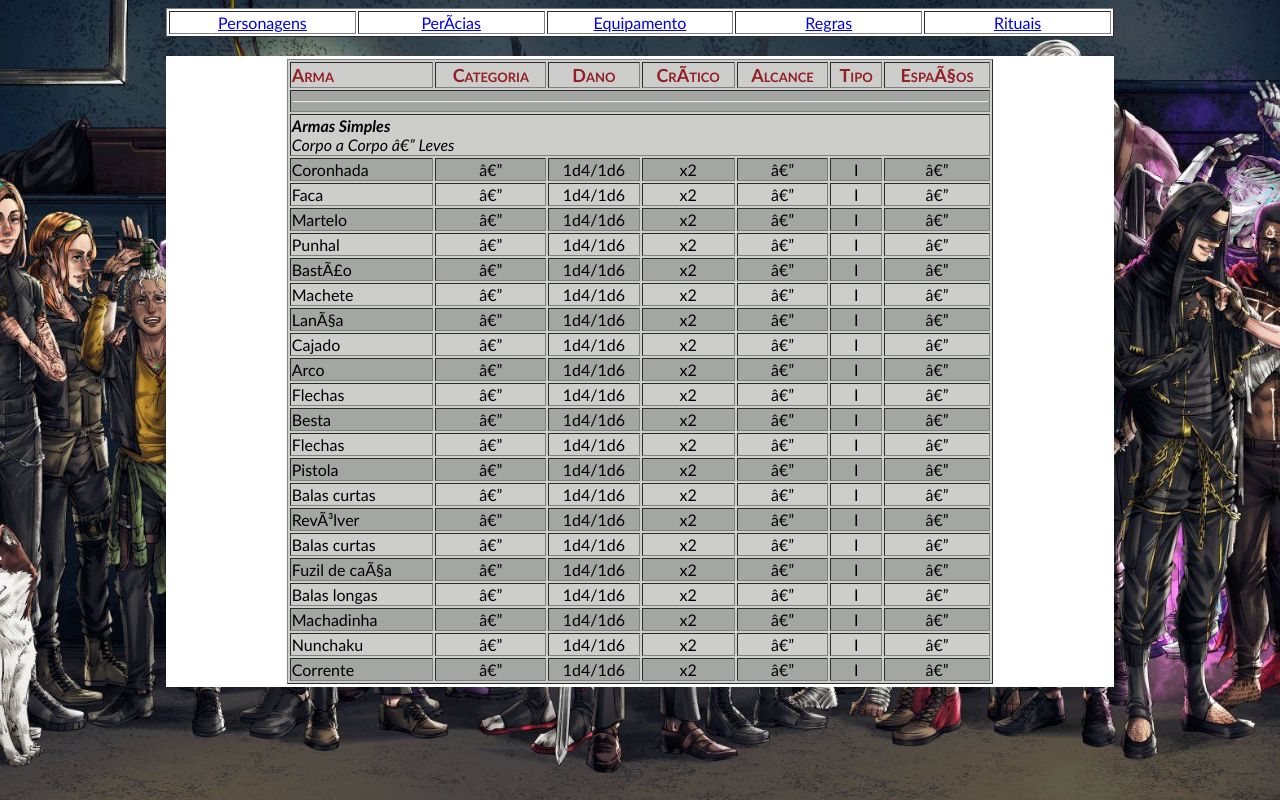
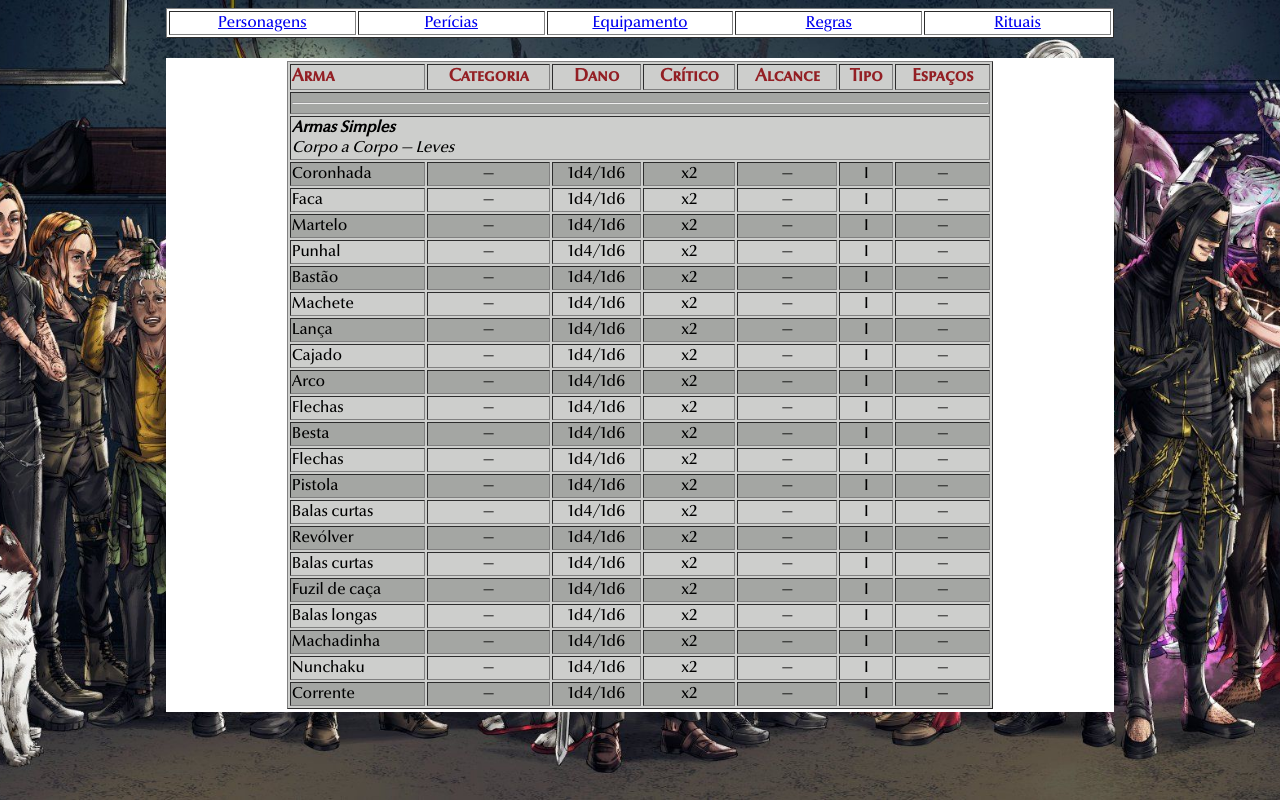
Before and after one commit to ClockworkHyperion/OPwebsite, a plain HTML site: page equipamento/armas.html in a window 1280 px wide. Drawn offline with Linux system fonts and the light colour scheme.

Commit message:
new file:   .vscode/launch.json 	new file:   assets/OPTIMANOVALTPROBOLD.OTF 	new file:   assets/OPTIMANOVALTPROBOLDCOND.OTF 	new file:   assets/OPTIMANOVALTPROITALIC.OTF 	new file:   assets/OPTIMANOVALTPROMEDIUM.OTF     new file:   assets/OPTIMANOVALTPROMEDIUMCOND.OTF 	modified:   equipamento/armas.html 	modified:   equipamento/index.html 	modified:   index.html 	modified:   personagens/classes/sobrevivente.html 	modified:   personagens/index.html 	modified:   style.css

```diff
--- a/equipamento/armas.html
+++ b/equipamento/armas.html
@@ -5,25 +5,24 @@
 	<link rel="preconnect" href="https://fonts.googleapis.com">
 	<link rel="preconnect" href="https://fonts.gstatic.com" crossorigin>
 	<link href="https://fonts.googleapis.com/css2?family=Roboto:ital,wght@0,100;0,300;0,400;0,500;0,700;0,900;1,100;1,300;1,400;1,500;1,700;1,900&display=swap" rel="stylesheet">
-  <meta http-equiv="Content-Type" content="text/html;charset=ISO-8859-1">
 </head>
 <body>
   <table border="1" class="main">
     <tr>
       <td style="text-align:center" width=20%>
-        <a href="/personagens">Personagens</a>
+        <a href="../personagens/index.html">Personagens</a>
       </td>
       <td style="text-align:center" width=20%>
-        <a href="/pericias">Perícias</a>
+        <a href="../pericias/index.html">Perícias</a>
       </td>
       <td style="text-align:center" width=20%>
-        <a href="/equipamento">Equipamento</a>
+        <a href="../index.html">Equipamento</a>
       </td>
       <td style="text-align:center" width=20%>
-        <a href="/regras">Regras</a>
+        <a href="../regras/index.html">Regras</a>
       </td>
       <td style="text-align:center" width=20%>
-        <a href="/rituais">Rituais</a>
+        <a href="../rituais/index.html">Rituais</a>
       </td>
     </tr>
   </table>
--- a/personagens/index.html
+++ b/personagens/index.html
@@ -1,6 +1,6 @@
 <head>
 	<title>Ordem Paranormal RPG</title>
-	<link rel="stylesheet" href="/style.css">
+	<link rel="stylesheet" href="../style.css">
 	<link rel="icon" type="image/x-icon" href="https://static.wikia.nocookie.net/ordemparanormal/images/d/d1/Logo_Ordo_Realitas.png/revision/latest?cb=20221110231728&path-prefix=pt-br"/>
 	<link rel="preconnect" href="https://fonts.googleapis.com">
 	<link rel="preconnect" href="https://fonts.gstatic.com" crossorigin>
@@ -10,19 +10,19 @@
   <table border="1" class="main">
     <tr>
       <td style="text-align:center" width=20%>
-        <a href="/personagens">Personagens</a>
+        <a href="./index.html">Personagens</a>
       </td>
       <td style="text-align:center" width=20%>
-        <a href="/pericias">Perícias</a>
+        <a href="../pericias/index.html">Perícias</a>
       </td>
       <td style="text-align:center" width=20%>
-        <a href="/equipamento">Equipamento</a>
+        <a href="../equipamento/index.html">Equipamento</a>
       </td>
       <td style="text-align:center" width=20%>
-        <a href="/regras">Regras</a>
+        <a href="../regras/index.html">Regras</a>
       </td>
       <td style="text-align:center" width=20%>
-        <a href="/rituais">Rituais</a>
+        <a href="../rituais/index.html">Rituais</a>
       </td>
     </tr>
   </table>
--- a/style.css
+++ b/style.css
@@ -1,4 +1,9 @@
-body{font-family: "Optima";
+@font-face {
+    font-family: "Optima Nova Pro Medium";
+    src: url(./assets/OPTIMANOVALTPROMEDIUM.OTF);
+  }
+
+body{font-family: "Optima Nova Pro Medium", sans-serif;
     font-style: normal;
     background-image: url('./assets/oppaper.jpg');
     background-repeat: no-repeat;
@@ -14,8 +19,8 @@ td{
 tr.head{
     background-color: #CDCECC;
     color: #931F24;
-    font-family: "Optima", sans-serif;
-    font-style: bold;
+    font-family: "Optima Nova Pro Medium", sans-serif;
+    font-style: normal;
     font-variant: small-caps;
     font-size:large;
 }
```
Also changed, not shown: equipamento/index.html (+6 -6 lines), index.html (+5 -5 lines), personagens/classes/sobrevivente.html (+5 -5 lines), assets/OPTIMANOVALTPROBOLD.OTF (added), assets/OPTIMANOVALTPROBOLDCOND.OTF (added), assets/OPTIMANOVALTPROITALIC.OTF (added), assets/OPTIMANOVALTPROMEDIUM.OTF (added), assets/OPTIMANOVALTPROMEDIUMCOND.OTF (added).
